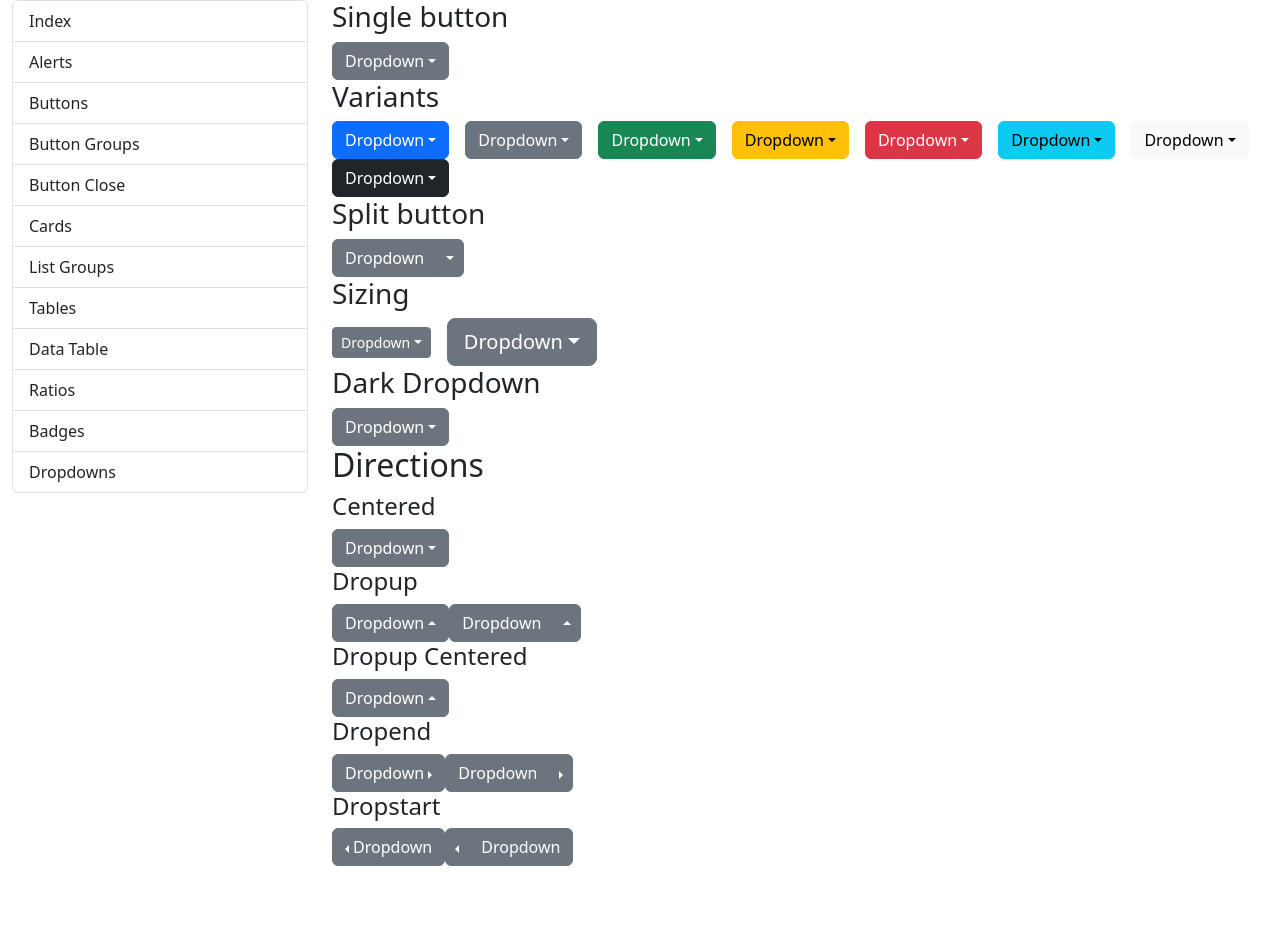
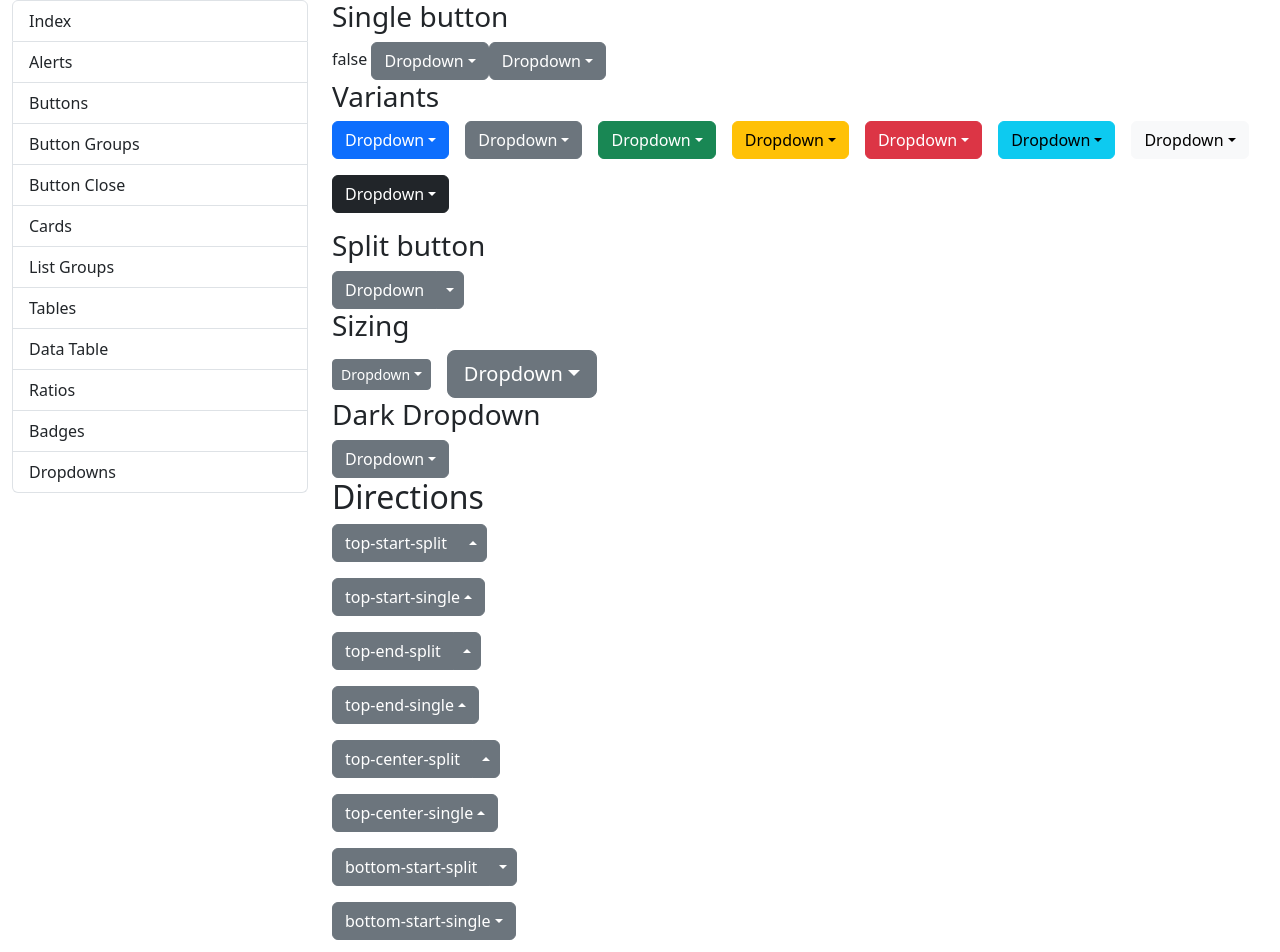
Before and after one commit to wovosoft/wovoui-next, a Vue app: page /#/dropdowns in a window 1280 px wide. Shown: the top 952 px of the page. Built offline with nearby package versions, Linux system fonts and the light colour scheme.

Commit message:
updated dropdown

```diff
--- a/src/components/Dropdowns/Dropdown.vue
+++ b/src/components/Dropdowns/Dropdown.vue
@@ -1,7 +1,10 @@
 <script setup lang="ts">
 import {Button} from "@/components/Buttons";
 import {DropdownMenu} from "@/components/Dropdowns";
-import {createDropdown, DropdownProps} from "@/composables/useDropdowns";
+import {
+    createDropdown, directionMap,
+    DropdownProps, popperPlacementMap
+} from "@/composables/useDropdowns";
 import {computed, defineComponent, getCurrentInstance, h, onMounted, ref} from "vue";
 
 const props = withDefaults(defineProps<DropdownProps>(), {
@@ -14,48 +17,52 @@ const props = withDefaults(defineProps<DropdownProps>(), {
     asGroup: true
 });
 
-const classes = computed(() => {
-	return [
+const emit = defineEmits<{
+    show: [value: boolean]
+    shown: [value: boolean]
+    hide: [value: boolean]
+    hidden: [value: boolean],
+    'update:modelValue': [value: boolean]
+}>();
+
+//@todo: implement later
+// const isShown = useModel(props, 'modelValue');
+//
+// watch(isShown, value => {
+//     if (value === isShown.value) {
+//         return;
+//     }
+//     if (value) {
+//         showDropdown();
+//     } else {
+//         hideDropdown();
+//     }
+// });
+
+const popperPlacement = computed(() => popperPlacementMap[props.align]?.[props.dir] || popperPlacementMap.start.bottom);
+const dropDirection = computed(() => directionMap[props.dir] || "dropdown");
+
+const classes = computed(() => [
+    dropDirection.value,
     {
-			"dropdown-center": props.centered,
-			"dropdown": !props.split && !props.centered && !props.dropupCentered,
         "btn-group": props.split || props.asGroup,
-			"dropup": props.dropup,
-			"dropstart": props.dropstart,
-			"dropend": props.dropend,
-			"dropup-center": props.dropupCentered
+        "dropdown-center": props.dir === 'bottom' && props.align === 'center',
+        "dropup-center": props.dir === 'top' && props.align === 'center',
     }
-	];
-});
-
-const placement = computed(() => {
-	if (props.dropend) {
-		return "right-start";
-	}
-	if (props.dropstart) {
-		return "left-start";
-	}
-
-	if (props.dropup) {
-		return "top-start";
-	}
-
-	return "bottom-start";
-});
-
-const dd = ref();
-const toggle = ref<InstanceType<typeof Button>>();
-const menu = ref<InstanceType<typeof DropdownMenu>>();
+]);
 
 
+const dd = ref<any>();
+
 onMounted(() => {
+    const root = getCurrentInstance()?.vnode?.el as HTMLElement;
     dd.value = createDropdown(
-		getCurrentInstance()?.vnode?.el as HTMLElement,
-		toggle.value?.$el,
-		menu.value.$el,
-		{
-			placement: placement.value
-		}
+        root,
+        null,
+        null, {
+            placement: popperPlacement.value
+        },
+        emit
     );
 });
 
@@ -64,7 +71,6 @@ const ToggleButton = defineComponent({
         return () => h(
             Button,
             {
-				tag: props.tag,
                 block: props.block,
                 disabled: props.disabled,
                 variant: props.variant,
@@ -74,7 +80,7 @@ const ToggleButton = defineComponent({
                     {'dropdown-toggle-split': props.split}
                 ],
             },
-			slots?.default?.()
+            slots?.default
         )
     }
 });
@@ -86,29 +92,39 @@ const TheButton = defineComponent({
             variant: props.variant,
             block: props.block,
             size: props.size,
-		}, slots?.default?.())
+        }, slots?.default)
     }
 });
+
+const showDropdown = () => dd.value?.show();
+const hideDropdown = () => dd.value?.hide();
+const toggleDropdown = () => dd.value?.toggle();
+const onKeydownDown = (e: KeyboardEvent) => dd.value?.onKeydownDown(e);
+const onKeydownUp = (e: KeyboardEvent) => dd.value?.onKeydownUp(e);
+
+defineExpose({
+    show: showDropdown,
+    hide: hideDropdown,
+    toggle: toggleDropdown,
+});
+
+
 </script>
 
 <template>
     <component
         :is="tag"
         :class="classes"
-		@keydown.down="()=>dd.onKeydownDown()"
-		@keydown.up="()=>dd.onKeydownUp()"
-		@keydown.esc="()=>dd.hide()">
-		<!--For dropstart when split it should be at start position-->
-
-		<Button v-if="split && !dropstart">
+        @keydown.down="onKeydownDown"
+        @keydown.up="onKeydownUp"
+        @keydown.esc="hideDropdown">
+        <Button v-if="split && dropDirection!=='dropstart'">
             <slot name="button-content">
                 {{ text }}
             </slot>
         </Button>
 
-		<ToggleButton
-			ref="toggle"
-			@click="()=>dd?.toggle()">
+        <ToggleButton ref="toggle" @click="toggleDropdown">
             <slot name="button-content" v-if="!split">
                 {{ text }}
             </slot>
@@ -118,11 +134,10 @@ const TheButton = defineComponent({
             <slot/>
         </DropdownMenu>
 
-		<TheButton v-if="split && dropstart">
+        <TheButton v-if="split && dropDirection==='dropstart'">
             <slot name="button-content">
                 {{ text }}
             </slot>
         </TheButton>
-
     </component>
 </template>
--- a/src/composables/useDropdowns.ts
+++ b/src/composables/useDropdowns.ts
@@ -4,6 +4,7 @@ import {Placement} from "@popperjs/core";
 import usePopper, {PopperOptions} from "@/composables/usePopper";
 import {onBeforeUnmount, StyleValue} from "vue";
 import {isEmpty} from "lodash";
+import {ComputedPlacement} from "@popperjs/core/lib/enums";
 
 export interface DropdownItemProps extends HasTag {
     href?: string;
@@ -38,7 +39,6 @@ export interface DropdownProps extends HasTag, HasSize, HasVariant {
     block?: boolean;
     disabled?: boolean;
 
-    align?: DropdownAlignments;
     menuDark?: boolean;
     menuClass?: StyleValue;
 
@@ -46,19 +46,19 @@ export interface DropdownProps extends HasTag, HasSize, HasVariant {
     isNav?: boolean;
 
     asGroup?: boolean;
-    centered?: boolean;
 
-    dropupCentered?: boolean;
-    dropdownCentered?: boolean;
-    dropup?: boolean;
-    dropend?: boolean;
-    dropstart?: boolean;
+    rtl?: boolean;
+    dir?: DropdownDirection;
+    align?: DropdownAlignment;
+
+    modelValue?: boolean;
 }
 
-export type DropdownDirections = "dropup" | "dropstart" | "dropend" | "dropup-center" | null;
+export type DropdownDirection = "start" | "end" | "top" | "bottom";
 
-export type DropdownAlignments =
-    "start"
+export type DropdownAlignment = "start" | "end" | "center";
+export type DropdownDropDir = "dropdown" | "dropup" | "dropstart" | "dropend";
+export type DropdownMenuAlignment = "start"
     | "end"
     | "sm-start"
     | "sm-end"
@@ -72,12 +72,48 @@ export type DropdownAlignments =
     | "xxl-end"
     | Placement;
 
+export const popperPlacementMap: Record<DropdownAlignment, Record<DropdownDirection, ComputedPlacement>> = {
+    start: {
+        top: "top-start",
+        bottom: "bottom-start",
+        start: "left-start",
+        end: "right-start",
+    },
+    end: {
+        top: "top-end",
+        bottom: "bottom-end",
+        start: "left-end",
+        end: "right-end",
+    },
+    center: {
+        top: "top",
+        bottom: "bottom",
+        start: "left",
+        end: "right",
+    },
+};
+
+export const directionMap: Record<DropdownDirection, DropdownDropDir> = {
+    start: "dropstart",
+    end: "dropend",
+    top: "dropup",
+    bottom: "dropdown"
+};
+
 export function createDropdown(
     el: HTMLElement,
-    dropdownToggle: HTMLElement,//reference
-    dropdownMenu: HTMLElement,//popper
-    options?: PopperOptions
+    dropdownToggle?: HTMLElement | null,//reference
+    dropdownMenu?: HTMLElement | null,//popper
+    options?: PopperOptions,
+    emit?: (event: 'show' | 'shown' | 'hide' | 'hidden' | 'update:modelValue', value: boolean) => void
 ) {
+    if (!dropdownToggle) {
+        dropdownToggle = el.querySelector('.dropdown-toggle');
+    }
+    if (!dropdownMenu) {
+        dropdownMenu = el.querySelector('.dropdown-menu');
+    }
+
     let popper = null;
 
     const isClickedOutside = (e: MouseEvent): boolean => (!el.contains(e.target as HTMLElement) && !el.isSameNode(e.target as HTMLElement));
@@ -89,13 +125,28 @@ export function createDropdown(
     };
 
     const show = () => {
+        emit('show', true);
+
         popper = registerPopper();
+
+        dropdownToggle.setAttribute('aria-expanded', 'true');
+
         dropdownMenu.classList.add('show');
+        dropdownToggle.classList.add('show');
+
+        emit('shown', true);
+        emit('update:modelValue', true);
         document.addEventListener('click', outsideClickHandler);
     };
 
     const hide = () => {
+        emit('hide', true);
+        dropdownToggle.setAttribute('aria-expanded', 'false');
         dropdownMenu.classList.remove('show');
+        dropdownToggle.classList.remove('show');
+        emit('hidden', true);
+        emit('update:modelValue', false);
+
         document.removeEventListener('click', outsideClickHandler);
         destroy();
         dropdownToggle.focus();
@@ -141,7 +192,7 @@ export function createDropdown(
         scrollIntoView();
     };
 
-    const onKeydownUp = (e) => {
+    const onKeydownUp = (e: KeyboardEvent) => {
         const list = [...dropdownMenu.querySelectorAll('.dropdown-item')] as HTMLElement[];
         if (isEmpty(list)) {
             return;
--- a/src/pages/Dropdowns/Index.vue
+++ b/src/pages/Dropdowns/Index.vue
@@ -3,19 +3,27 @@
 import Dropdown from "@/components/Dropdowns/Dropdown.vue";
 import DropdownItem from "@/components/Dropdowns/DropdownItem.vue";
 import {getColorVariants} from "@/composables/useColorSchemes";
+import {ref} from "vue";
+const model=ref<boolean>(false);
 </script>
 
 <template>
     <div>
         <h3>Single button </h3>
-		<Dropdown text="Dropdown">
+        {{ model}}
+        <Dropdown text="Dropdown" v-model="model">
+            <DropdownItem v-for="i in 10">
+                Dropdown Item {{ i }}
+            </DropdownItem>
+        </Dropdown>
+        <Dropdown text="Dropdown" v-model="model">
             <DropdownItem v-for="i in 10">
                 Dropdown Item {{ i }}
             </DropdownItem>
         </Dropdown>
 
         <h3>Variants</h3>
-		<Dropdown text="Dropdown" v-for="cv in getColorVariants" :variant="cv" class="me-3">
+        <Dropdown text="Dropdown" v-for="cv in getColorVariants" :variant="cv" class="me-3 mb-3">
             <DropdownItem v-for="i in 10">
                 Dropdown Item {{ i }}
             </DropdownItem>
@@ -48,51 +56,31 @@ import {getColorVariants} from "@/composables/useColorSchemes";
         </Dropdown>
 
         <h2>Directions</h2>
-		<h4>Centered</h4>
-		<Dropdown text="Dropdown" centered>
+
+        <template v-for="dir in ['top','bottom','start','end']">
+            <template v-for="align in ['start','end','center']">
+                <template v-for="splitted in [true,false]">
+                    <div>
+                        <Dropdown :text="`${dir}-${align}-${splitted ? 'split' : 'single'}`"
+                                  :split="splitted"
+                                  :dir="dir"
+                                  :align="align" class="me-3 mb-3">
+                            <DropdownItem v-for="i in 5">
+                                Dropdown Item {{ i }}
+                            </DropdownItem>
+                        </Dropdown>
+                    </div>
+                </template>
+            </template>
+        </template>
+
+        <h4>Dropstart</h4>
+        <Dropdown text="Dropdown" class="me-3">
             <DropdownItem v-for="i in 10">
                 Dropdown Item {{ i }}
             </DropdownItem>
         </Dropdown>
-
-		<h4>Dropup</h4>
-		<Dropdown text="Dropdown" dropup>
-			<DropdownItem v-for="i in 10">
-				Dropdown Item {{ i }}
-			</DropdownItem>
-		</Dropdown>
-		<Dropdown text="Dropdown" split dropup>
-			<DropdownItem v-for="i in 10">
-				Dropdown Item {{ i }}
-			</DropdownItem>
-		</Dropdown>
-
-		<h4>Dropup Centered</h4>
-		<Dropdown text="Dropdown" dropup dropup-centered>
-			<DropdownItem v-for="i in 10">
-				Dropdown Item {{ i }}
-			</DropdownItem>
-		</Dropdown>
-
-		<h4>Dropend</h4>
-		<Dropdown text="Dropdown" dropend>
-			<DropdownItem v-for="i in 10">
-				Dropdown Item {{ i }}
-			</DropdownItem>
-		</Dropdown>
-		<Dropdown text="Dropdown" dropend split>
-			<DropdownItem v-for="i in 10">
-				Dropdown Item {{ i }}
-			</DropdownItem>
-		</Dropdown>
-
-		<h4>Dropstart</h4>
-		<Dropdown text="Dropdown" dropstart>
-			<DropdownItem v-for="i in 10">
-				Dropdown Item {{ i }}
-			</DropdownItem>
-		</Dropdown>
-		<Dropdown text="Dropdown" dropstart split>
+        <Dropdown text="Dropdown" split>
             <DropdownItem v-for="i in 10">
                 Dropdown Item {{ i }}
             </DropdownItem>
```
Lines whose indentation alone changed are shown as unchanged.
